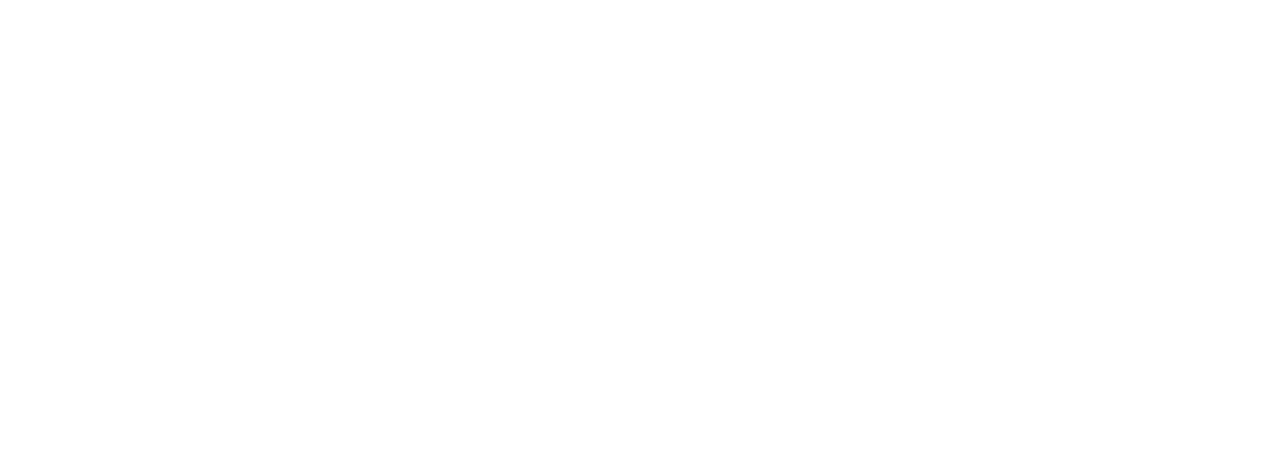
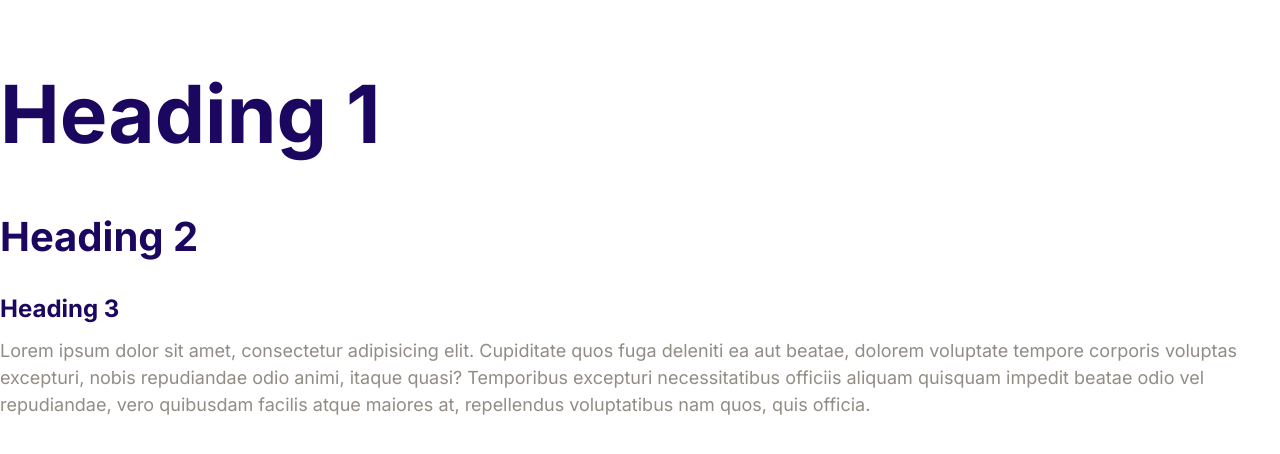
Before and after one commit to Adam782/html-css-responsive-page, a plain HTML site: page index.html in a window 1280 px wide. Drawn offline with Linux system fonts and the light colour scheme.

Commit message:
Define the styles for the fonts

```diff
--- a/css/styles.css
+++ b/css/styles.css
@@ -5,3 +5,51 @@
   --color-headings: #1b0760;
   --color-body: #918c84;
 }
+
+html {
+  font-size: 62.5%;
+}
+
+body {
+  font-family: Inter, Arial, Arial, Helvetica, sans-serif;
+  color: var(--color-body);
+  line-height: 1.5;
+  font-size: 2.4rem;
+}
+
+h1,
+h2,
+h3 {
+  color: var(--color-headings);
+  margin-bottom: 1rem;
+}
+
+h1 {
+  font-size: 7rem;
+}
+h2 {
+  font-size: 4rem;
+}
+h3 {
+  font-size: 3rem;
+}
+p {
+  margin-top: 0;
+}
+
+@media screen and (min-width: 1024px) {
+  body {
+    font-size: 1.8rem;
+  }
+
+  h1 {
+    font-size: 8rem;
+  }
+
+  h2 {
+    font-size: 4rem;
+  }
+  h3 {
+    font-size: 2.4rem;
+  }
+}
--- a/index.html
+++ b/index.html
@@ -3,10 +3,27 @@
   <head>
     <meta charset="UTF-8" />
     <meta name="viewport" content="width=device-width, initial-scale=1.0" />
+    <link rel="preconnect" href="https://fonts.googleapis.com" />
+    <link rel="preconnect" href="https://fonts.gstatic.com" crossorigin />
+    <link
+      href="https://fonts.googleapis.com/css2?family=Be+Vietnam+Pro:wght@400;500;700&family=Inter:wght@400;700&display=swap"
+      rel="stylesheet"
+    />
     <link rel="stylesheet" href="css/normalize.css" />
     <link rel="stylesheet" href="css/styles.css" />
-
     <title>Document</title>
   </head>
-  <body></body>
+  <body>
+    <h1>Heading 1</h1>
+    <h2>Heading 2</h2>
+    <h3>Heading 3</h3>
+    <p>
+      Lorem ipsum dolor sit amet, consectetur adipisicing elit. Cupiditate quos
+      fuga deleniti ea aut beatae, dolorem voluptate tempore corporis voluptas
+      excepturi, nobis repudiandae odio animi, itaque quasi? Temporibus
+      excepturi necessitatibus officiis aliquam quisquam impedit beatae odio vel
+      repudiandae, vero quibusdam facilis atque maiores at, repellendus
+      voluptatibus nam quos, quis officia.
+    </p>
+  </body>
 </html>
```
